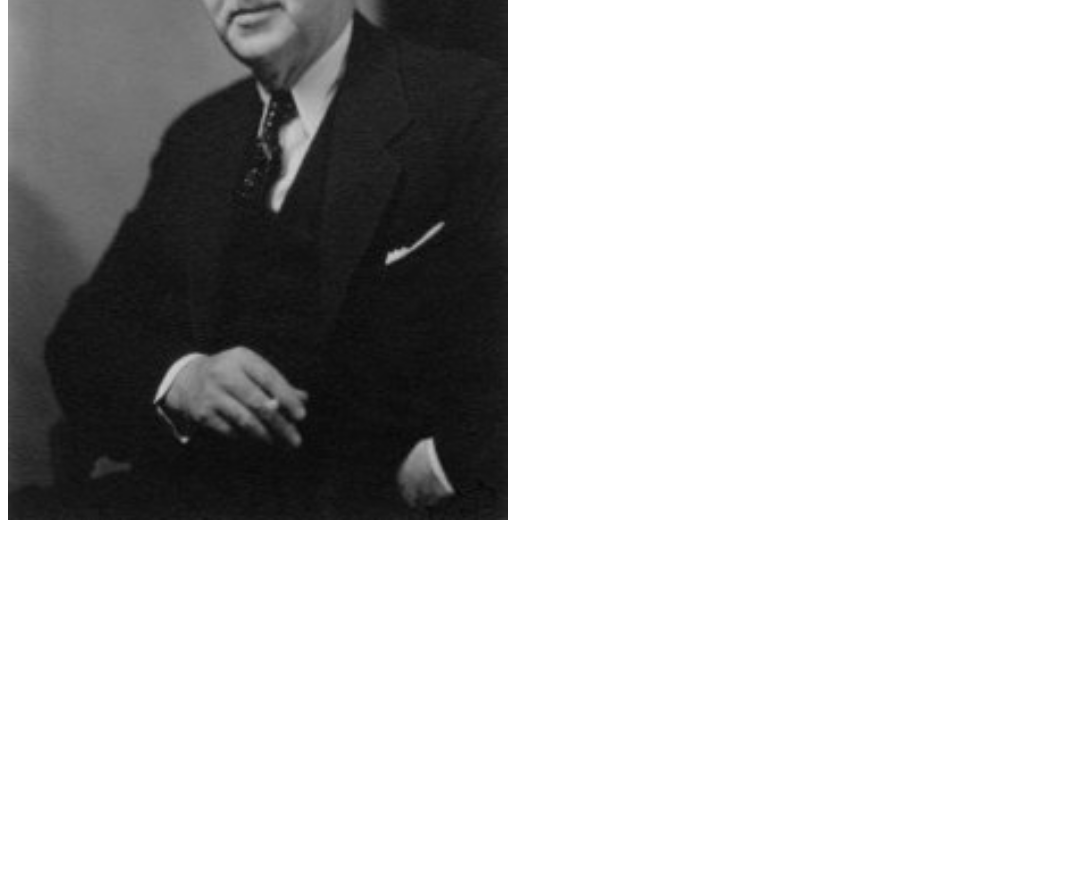
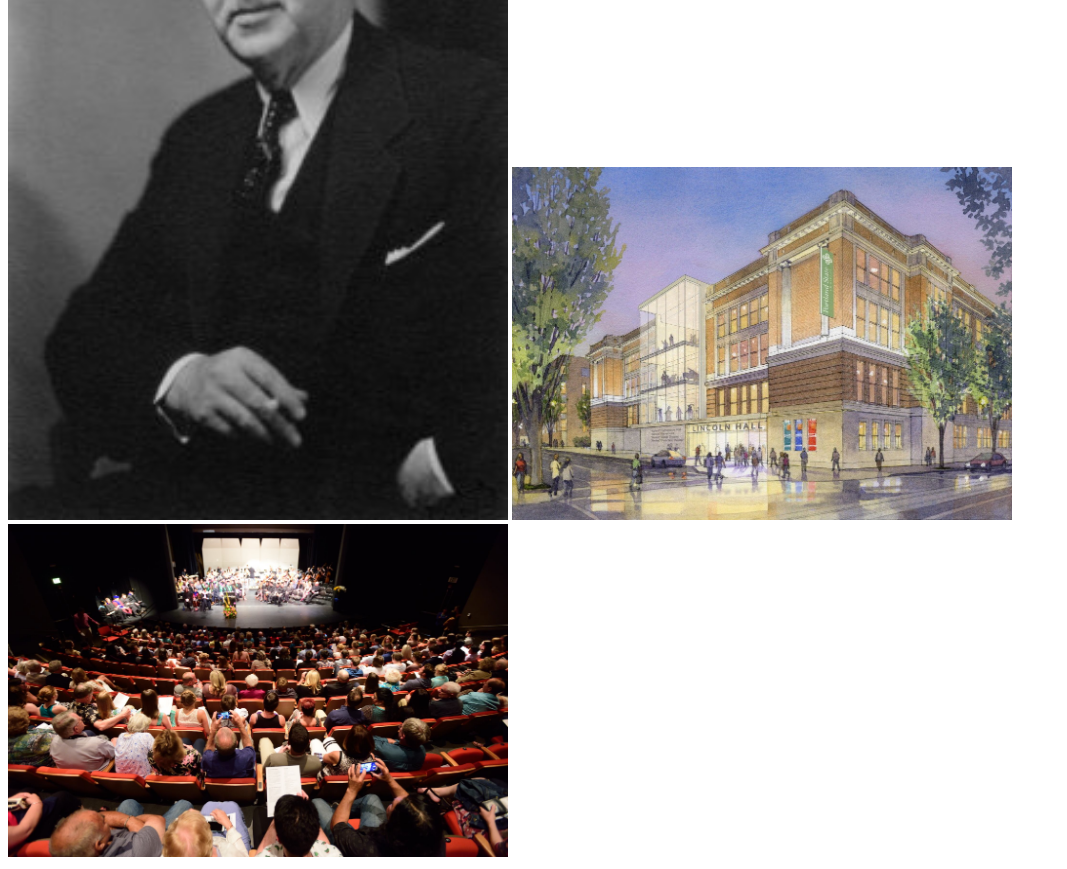
Before and after one commit to pdxdamian/Lincoln-Hall, a plain HTML site: page Index.html in a window 1280 px wide. Shown: the part 536-1405 px from the top of the page, without its empty margins (0-1067 px from the left). Before the commit the page ends 1068 px from the top, so only its background shows below. Drawn offline with Linux system fonts and the light colour scheme.

Commit message:
Update Index.html

```diff
--- a/Index.html
+++ b/Index.html
@@ -18,5 +18,7 @@ Today, Lincoln Hall houses the Office of the Dean, the School of Music and Theat
 		<a href="https://www.pdx.edu/arts/lincoln-hall">link</a>
 </p>
 	<img src="img/Morris_H._Whitehouse.jpg" width="500" alt="Morris H Whitehouse">
+	<img src="towerjpg-c1b2b0b87b61ed9f.jpg" width="500" alt="Drawing of ourside of Lincoln Hall">
+	<img src="flashcoding.jpeg" width="500" alt="The audience at a Lincoln Hall performance">
 	</body>
 </html>
```
